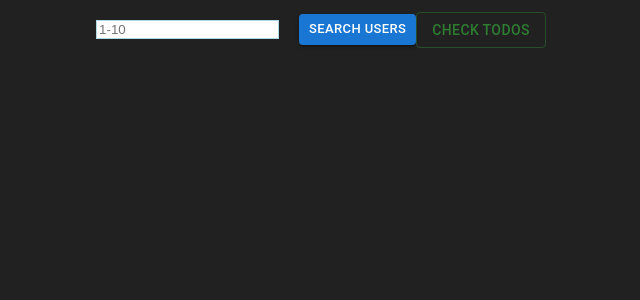
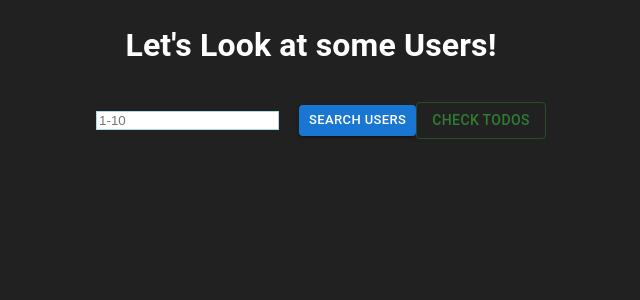
Before and after one commit to CallMeLux/React-Fetch-Practices, a React (Create React App) app: page / in a window 1280 px wide. Shown: the top 300 px of the page, without its empty margins (329-969 px from the left). Built offline with nearby package versions, Linux system fonts and the light colour scheme.

Commit message:
Moved over todo functionality to a component, more Css

```diff
--- a/src/App.css
+++ b/src/App.css
@@ -28,11 +28,13 @@
 }
 
 Table{
+  border: 2px solid rgb(40, 199, 51);
   border-collapse: collapse;
   width: 1200px;
 }
 
 th{
+  border: 2px solid rgb(40, 199, 51);
   text-align: justify;
   padding: 8px;
   width: -100px;
@@ -40,6 +42,7 @@ th{
 }
 
 td{
+  border: 2px solid rgb(40, 199, 51);
   text-align: justify;
   padding: 8px;
   width: -100px;
--- a/src/App.js
+++ b/src/App.js
@@ -29,6 +29,7 @@ function App() {
       <CssBaseline />
     <div className="App">
       <center>
+        <h1>Let's Look at some Users!</h1>
       <Search />
       </center>
     </div>
--- /dev/null
+++ b/src/components/TodoList/todo.jsx
@@ -0,0 +1,48 @@
+import React from "react";
+import { Button } from "@mui/material";
+import axios from "axios";
+import { useRef, useState } from "react";
+
+const Todo = (props) => {
+
+    const id = props.userId
+    const [todos,setTodos] = useState([])
+
+    //a function to fetch todos based on the current user
+
+    const fetchTodos = () => {
+        axios.get(`https://jsonplaceholder.typicode.com/todos?userId=${id.current.value}`)
+            .then(response => {
+                setTodos(response.data)
+            })
+    }
+
+
+
+    return (
+        <>
+            <Button
+                variant="outlined"
+                color="success"
+                size="medium"
+                onClick={fetchTodos}>Check Todos
+            </Button>
+
+            {todos.length > 0 && (
+                <ul>
+                    {todos.map(todos => (
+                        <li key={todos.id}>
+                            {todos.title}
+                            <span>
+                                <input type="checkbox" checked={todos.completed} />
+                            </span>
+                        </li>
+                    ))}
+                </ul>
+            )}
+
+        </>
+    )
+}
+
+export default Todo
--- a/src/components/userSearch/search.jsx
+++ b/src/components/userSearch/search.jsx
@@ -3,7 +3,7 @@ import axios from "axios";
 import { useEffect } from "react";
 import { Button } from "@mui/material";
 import styled from 'styled-components';
-
+import Todo from "../TodoList/todo";
 //stylings
 
 const StyledInput = styled.input`
@@ -19,7 +19,7 @@ const StyledInput = styled.input`
 //the component function
 const Search = () => {
     const [user, setUser] = useState([])
-    const [todos,setTodos] = useState([])
+
     const [count, setCount] = useState(0)
     const id = useRef()
 
@@ -28,36 +28,30 @@ const Search = () => {
 
     //I need to now grab user input to place into id to load that particular user.
 
-    {/*this is how a comment is done in a jsx file*/}
+    {/*this is how a comment is done in a jsx file*/ }
 
 
     //the actual function that will do the search
     const fetchUsers = () => {
         axios.get(`https://jsonplaceholder.typicode.com/users?id=${id.current.value}`)
-        .then(response => {
-            setUser(response.data)
-        })
+            .then(response => {
+                setUser(response.data)
+            })
     }
 
 
 
-    //a function to fetch todos based on the current user
-    const fetchTodos = () => {
-        axios.get(`https://jsonplaceholder.typicode.com/todos?userId=${id.current.value}`)
-        .then(response => {
-            setTodos(response.data)
-        })
-    }
 
 
 
-    //this function does not work currently.
-    const countCompleted = () => {
 
-        if(todos.completed === true){
-            setCount(count => count + 1)
-        }
-    }
+    // //this function does not work currently.
+    // const countCompleted = () => {
+
+    //     if(todos.completed === true){
+    //         setCount(count => count + 1)
+    //     }
+    // }
 
 
     //need a function to use a conditional to update count based on completed todos.
@@ -75,7 +69,7 @@ const Search = () => {
             <StyledInput placeholder="1-10" data-testid="searchInput" ref={id} />
             <Button
                 variant="contained"
-                color ="primary"
+                color="primary"
                 size="small"
                 onClick={fetchUsers} data-testid="search-user-button">Search Users
             </Button>
@@ -89,7 +83,7 @@ const Search = () => {
                             <th>Email</th>
                             <th>Address</th>
 
-                            <tr key = {user.id}>
+                            <tr key={user.id}>
 
                                 <td>{user.name}</td>
                                 <td>{user.email}</td>
@@ -97,32 +91,13 @@ const Search = () => {
 
                             </tr>
                         </table>
-                ))}
+                    ))}
                 </ul>
             )}
 
-                        {/*to be turned into a component soon */}
-                        <Button
-                            variant="outlined"
-                            color="success"
-                            size="medium"
-                            onClick={fetchTodos}>Check Todos
-                        </Button>
+            {/*to be turned into a component soon */}
 
-                        {todos.length > 0 && (
-                            <ul>
-                                {todos.map(todos => (
-                                    <li key = {todos.id}>
-                                        {todos.title}
-                                        <span>
-                                            <input type="checkbox" checked={todos.completed} />
-                                        </span>
-                                    </li>
-                                ))}
-                            </ul>
-                        )}
-
-
+            <Todo userId={id} />
 
         </>
 
```
